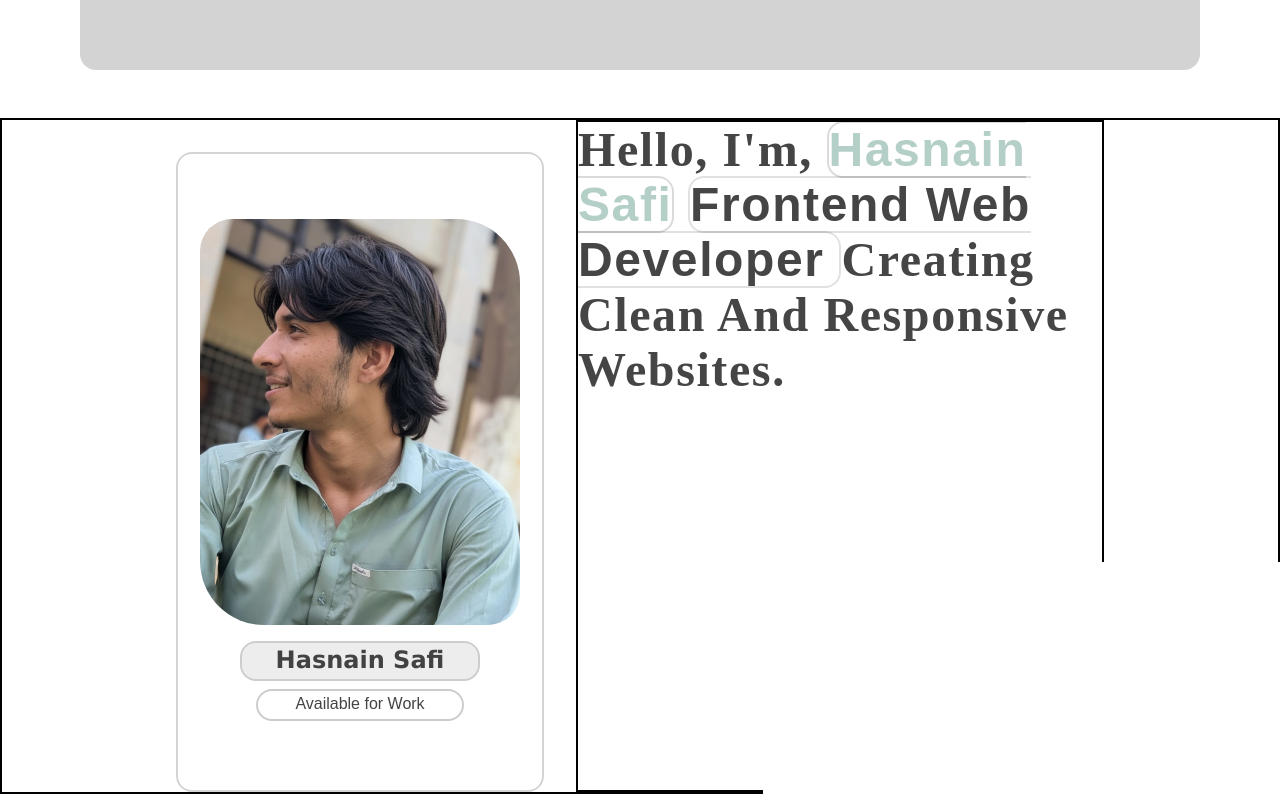
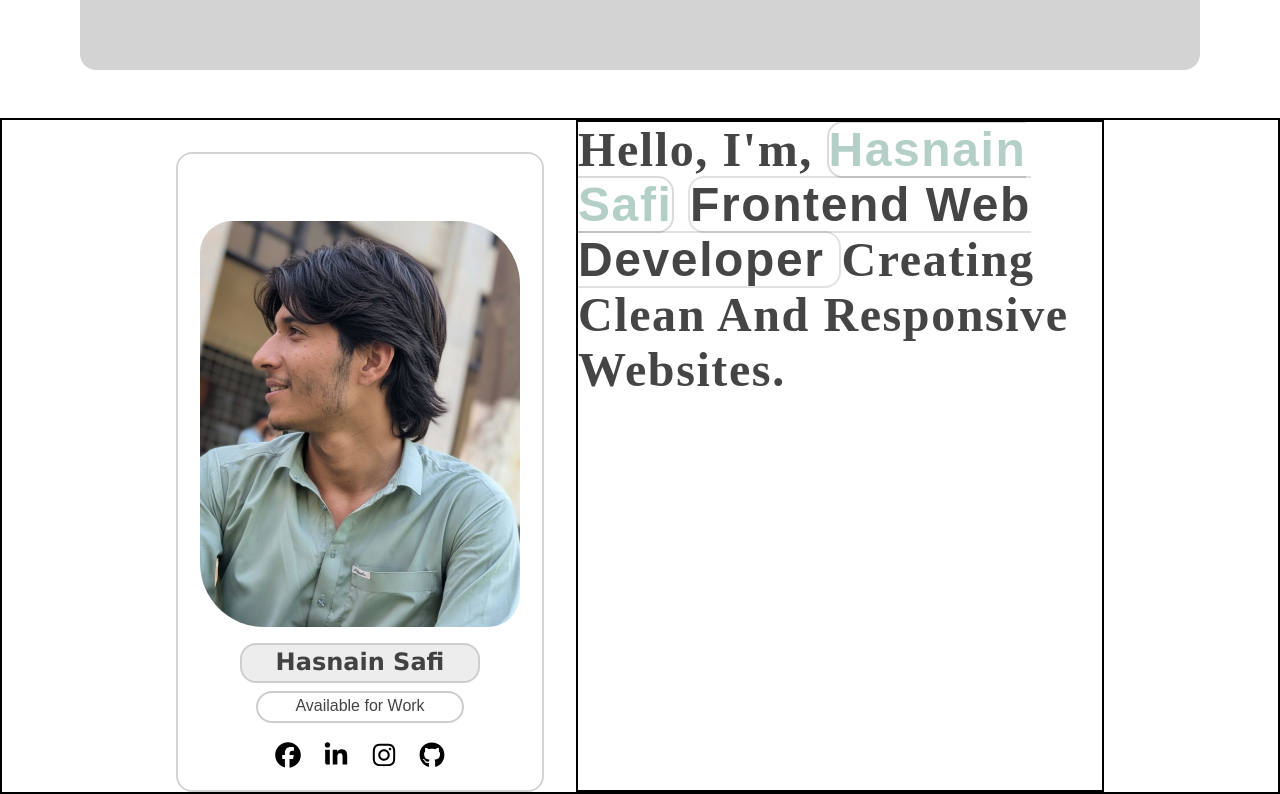
Before and after one commit to hasnainsafi01/My-Portfolio, a plain HTML site: page index.html in a window 1280 px wide. Shown: the part 455-1249 px from the top of the page. Drawn offline with Linux system fonts and the light colour scheme; a web font is replaced by a local one.

Commit message:
comming soon

```diff
--- a/index.html
+++ b/index.html
@@ -1,4 +1,4 @@
-<!DOCTYPE html>
+ <!DOCTYPE html>
 <html lang="en">
 <head>
     <meta charset="UTF-8">
@@ -41,13 +41,13 @@
                 <p>Available for Work</p>
                 <div class="icons">
                     <!-- facebook -->
-                   <a href=""><img src="" alt=""></a>
+                   <a href=""><img src="./imgs/facebook-brands-solid-full (1).svg" alt=""></a>
                    <!-- linkdin -->
-                   <a href=""><img src="" alt=""></a>
+                   <a href="https://www.linkedin.com/in/hasnain-safi-5a40b1356/"><img src="./imgs/linkedin-in-brands-solid-full.svg" alt=""></a>
                    <!-- instagram -->
-                   <a href=""><img src="" alt=""></a>
+                   <a href="https://www.instagram.com/hasnain_rahman01/"><img src="./imgs/instagram-brands-solid-full.svg" alt=""></a>
                    <!-- github -->
-                   <a href=""><img src="" alt=""></a>
+                   <a href="https://github.com/hasnainsafi01"><img src="./imgs/github-brands-solid-full.svg" alt=""></a>
                 </div>
             </div>
             <div class="section2div2">
--- a/style.css
+++ b/style.css
@@ -223,6 +223,29 @@ gap: 2rem;
         -o-border-radius: 1rem;
 }
 
+.icons{
+    /* border: 2px solid; */
+    height: 2rem;
+    margin-top: 1rem;
+    display: flex;
+    gap: 1rem;
+
+}
+.icons img{
+    width: 2rem;
+    margin-top: 0rem;
+    transition: all .1 s;
+    -webkit-transition: all .1 s;
+    -moz-transition: all .1 s;
+    -ms-transition: all .1 s;
+    -o-transition: all .1 s;
+}
+.icons :hover img{
+    width: 2.1rem;
+}
+
+
+
 
 
 
```
Also changed, not shown: imgs/facebook-brands-solid-full (1).svg (added), imgs/github-brands-solid-full.svg (added), imgs/instagram-brands-solid-full.svg (added), imgs/linkedin-in-brands-solid-full.svg (added).
